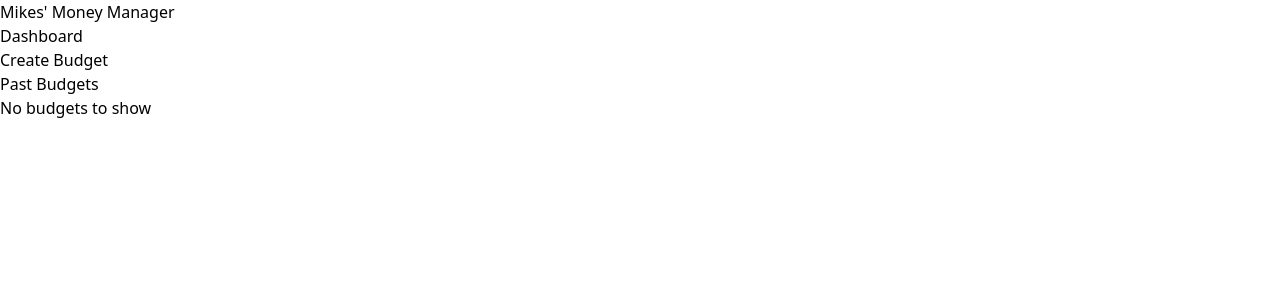
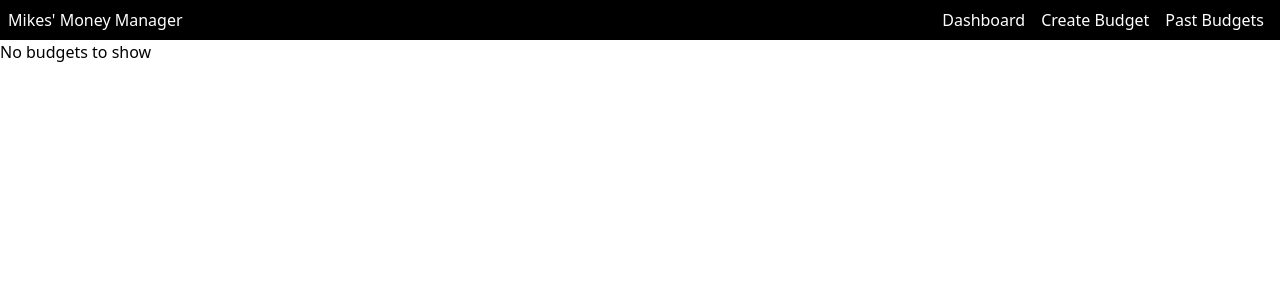
Before and after one commit to mikedsharp/react-budget-app, a React (Create React App) app: page /budgets in a window 1280 px wide. Shown: the top 300 px of the page. Built offline with nearby package versions, Linux system fonts and the light colour scheme.

Commit message:
tailwinded masthead

```diff
--- a/src/App.js
+++ b/src/App.js
@@ -11,19 +11,19 @@ function App() {
   return (
     <div className="App">
       <Router>
-        <nav>
-          <Link to="/">
+        <nav className="p-2 flex bg-black text-white flex-row items-center justify-between">
+          <Link className="block" to="/">
             {" "}
             <h3>Mikes&apos; Money Manager</h3>
           </Link>
-          <ul>
-            <li>
+          <ul className="block">
+            <li className="inline p-2">
               <Link to="/">Dashboard</Link>
             </li>
-            <li>
+            <li className="inline p-2">
               <Link to="/budget/create">Create Budget</Link>
             </li>
-            <li>
+            <li className="inline p-2">
               <Link to="/budgets">Past Budgets</Link>
             </li>
           </ul>
--- a/src/BudgetHistoryView.js
+++ b/src/BudgetHistoryView.js
@@ -29,7 +29,7 @@ const BudgetHistoryView = () => {
         return (
           <div
             key={budget.name}
-            className="py-8 px-8 max-w-sm mx-auto bg-white rounded-xl shadow-md space-y-2 sm:py-4 sm:flex sm:items-center sm:space-y-0 sm:space-x-6"
+            className="py-8 px-8 m-1 max-w-sm mx-auto bg-white rounded-xl shadow-md space-y-2 sm:py-4 sm:flex sm:items-center sm:space-y-0 sm:space-x-6"
           >
             <b>Budget from:</b> {budget.name}
           </div>
```
